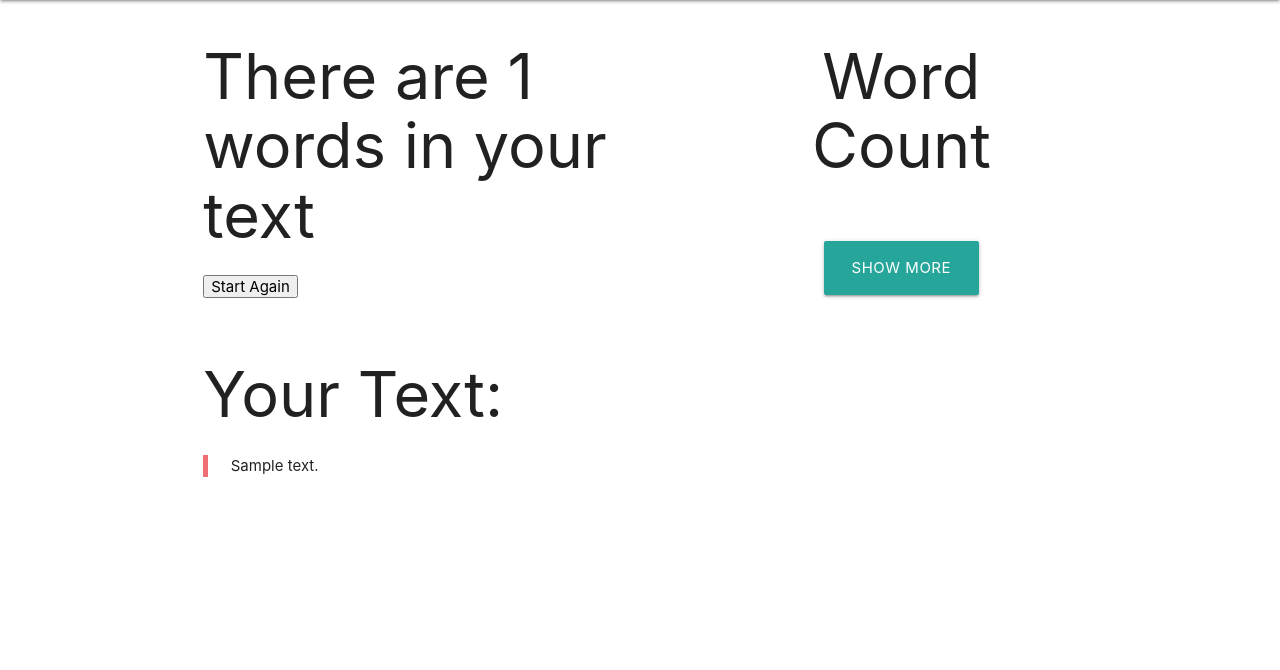
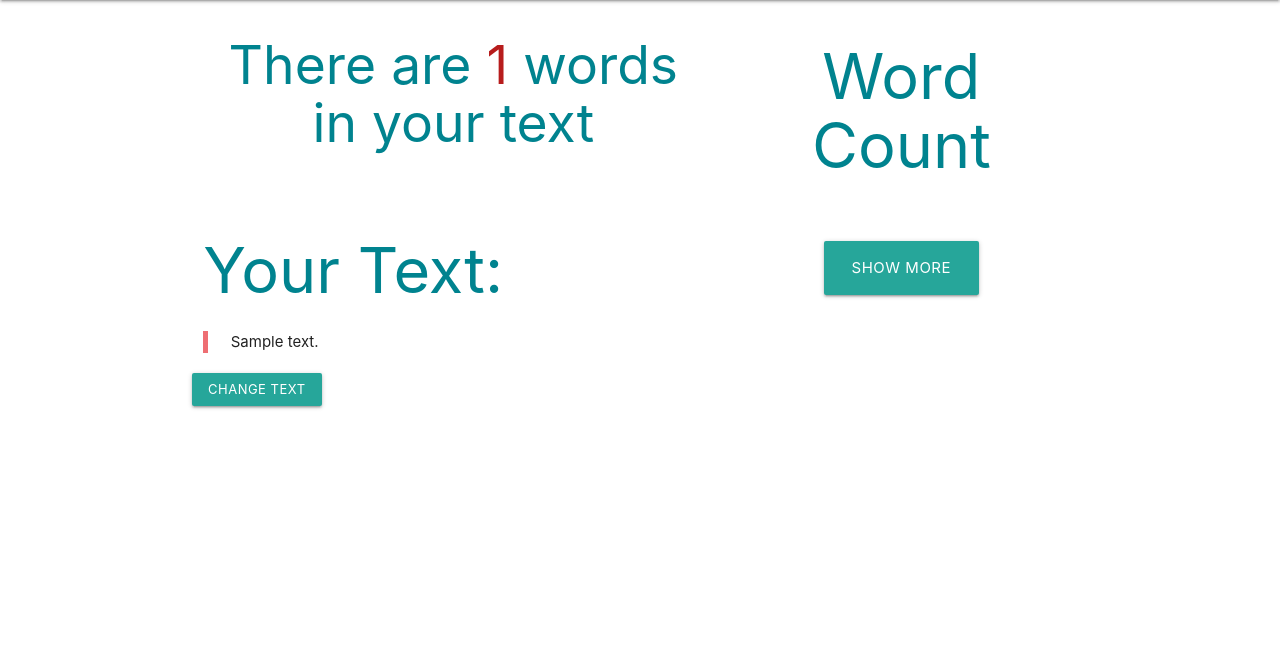
Before and after one commit to tomasluque/portfolio, a Django app: template wordCount/templates/wordCount/count.html in a window 1280 px wide. Shown: the part 64-734 px from the top of the page. Run offline with Django 3.2, Linux system fonts and the light colour scheme; the template is opened without the code that fills it: most values are stand-ins (such as "Sample title", 1, 10 or a date in 2020).

Commit message:
finished word counter

```diff
--- a/wordCount/templates/wordCount/count.html
+++ b/wordCount/templates/wordCount/count.html
@@ -30,28 +30,32 @@
                 <div class="col s7">
                     <div class="row">
                         <div class="col s12">
-                            <h1>There are {{ count }} words in your text</h1>
-
-                            <a href="{% url 'words' %}"><button>Start Again</button></a>
+                            <div class="center-align">
+                                <h2 class="cyan-text text-darken-3">There are <span class="red-text text-darken-4">{{ count }}</span> words in your text</h2>
+                            </div>
                         </div>
                     </div>
                     <div class="row">
                         <div class="col s12">
-                            <h1>Your Text:</h1>
+                            <h1 class="cyan-text text-darken-3">Your Text:</h1>
                             <blockquote style="text-align: justify;">{{ fulltext }}</blockquote>
+                        </div>
+
+                        <div class="section">
+                            <a href="{% url 'words' %}" class="waves-effect waves-light btn-small">Change Text</a>
                         </div>
                     </div>
                 </div>
                 <div class="col s5">
                     <div class="row">
                         <div class="col s12">
-                            <h1 class="center-align">Word Count</h1>
+                            <h1 class="cyan-text text-darken-3 center-align">Word Count</h1>
 
                             <table class="highlight centered" style="table-layout: fixed">
                             {% for word, count in previewList %}
                                 <tr>
-                                    <td class="flow-text">{{ word }}</td>
-                                    <td class="flow-text">{{ count }}</td>
+                                    <td class="flow-text cyan-text text-darken-4">{{ word }}</td>
+                                    <td class="flow-text red-text text-darken-3">{{ count }}</td>
                                 </tr>
                             {% endfor %}
                             </table>
@@ -68,8 +72,8 @@
                                     <table class="highlight centered" style="table-layout: fixed">
                                     {% for word, count in fullList %}
                                         <tr>
-                                            <td class="flow-text">{{ word }}</td>
-                                            <td class="flow-text">{{ count }}</td>
+                                            <td class="flow-text cyan-text text-darken-4">{{ word }}</td>
+                                            <td class="flow-text red-text text-darken-3">{{ count }}</td>
                                         </tr>
                                     {% endfor %}
                                     </table>
--- a/wordCount/views.py
+++ b/wordCount/views.py
@@ -16,7 +16,7 @@
         value = string.lower()
         if value in worddictionary:
             worddictionary[value] += 1
-        else:
+        elif value != '':
             worddictionary[value] = 1
     sortedwords = sorted(worddictionary.items(), key=operator.itemgetter(1), reverse=True)
     previewList = sortedwords[:10]
```
